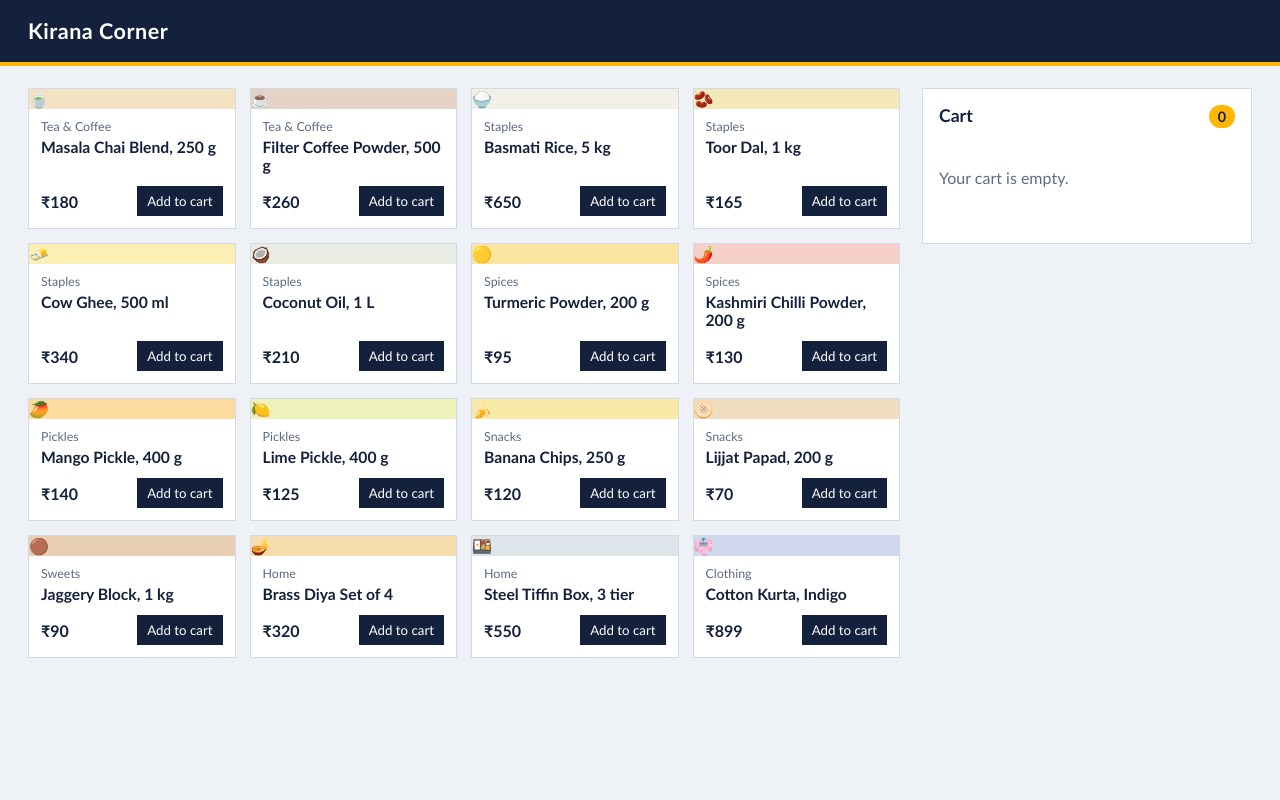
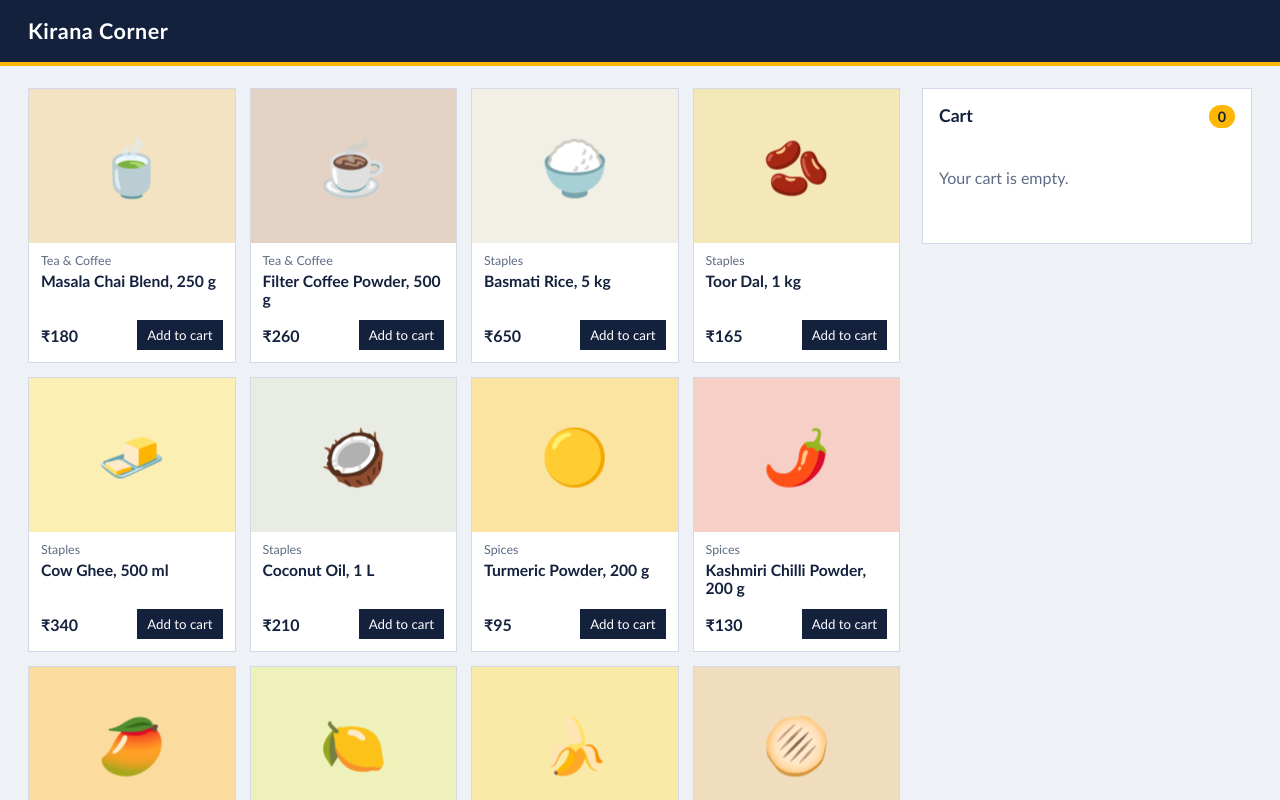
Before and after one commit to ARCHIT-RAVIKUMAR/Shopping-Cart, a React (Vite) app: page / in a window 1280 px wide. Shown: the top 800 px of the page. Built offline with nearby package versions, Linux system fonts and the light colour scheme.

Commit message:
Update index.css

```diff
--- a/src/index.css
+++ b/src/index.css
@@ -15,7 +15,7 @@ main { display: grid; grid-template-columns: 1fr 330px; gap: 22px; padding: 22px
 
 .products { list-style: none; margin: 0; padding: 0; display: grid; grid-template-columns: repeat(auto-fill, minmax(200px, 1fr)); gap: 14px; }
 .product { background: var(--white); border: 1px solid var(--edge); display: flex; flex-direction: column; }
-.product img { width: 100%; aspect-ratio: 1; object-fit: cover; background: var(--paper); }
+.thumb { aspect-ratio: 4 / 3; display: grid; place-items: center; font-size: 3.4rem; }
 .info { padding: 10px 12px 12px; display: flex; flex-direction: column; gap: 4px; flex: 1; }
 .cat { font-size: .78rem; color: var(--soft); text-transform: capitalize; }
 .info h3 { margin: 0; font-size: .98rem; }
```
